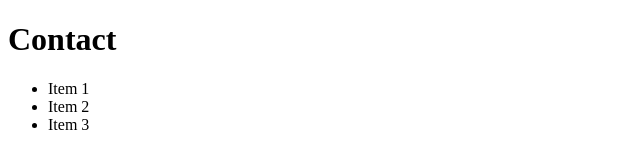
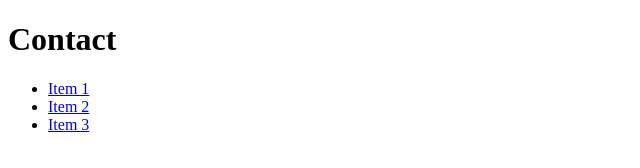
Before and after one commit to sialka/codereview, a plain HTML site: page contact.html in a window 1280 px wide. Shown: the whole page, without its empty margins (0-640 px from the left). Drawn offline with Linux system fonts and the light colour scheme.

Commit message:
update contact

```diff
--- a/contact.html
+++ b/contact.html
@@ -10,9 +10,9 @@
     <h1>Contact</h1>
 
     <ul>
-        <li>Item 1</li>
-        <li>Item 2</li>
-        <li>Item 3</li>
+        <li><a href="#">Item 1</a></li>
+        <li><a href="#">Item 2</a></li>
+        <li><a href="#">Item 3</a></li>
     </ul>
 
 </body>
```
